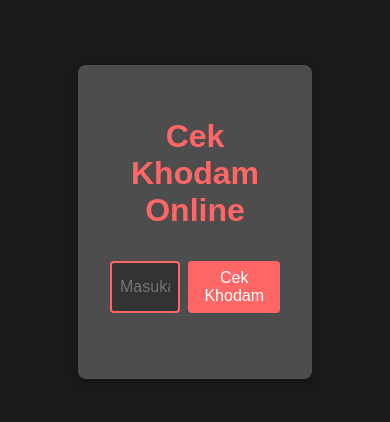
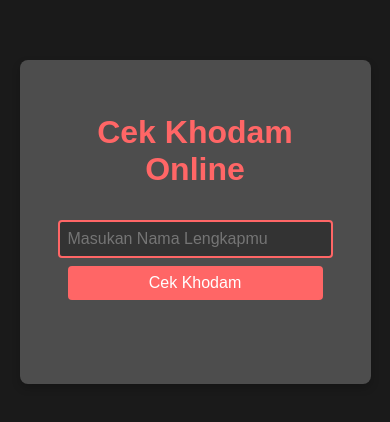
Before and after one commit to idearik/cekkhodam, a plain HTML site: page index.html in a window 390 px wide. Shown: the part 200-622 px from the top of the page. Drawn offline with Linux system fonts and the light colour scheme.

Commit message:
Update style.css
Mobile Friendly

```diff
--- a/style.css
+++ b/style.css
@@ -1,3 +1,4 @@
+/* General styles */
 body {
     margin: 0;
     font-family: Arial, sans-serif;
@@ -15,9 +16,10 @@ body {
     padding: 2em;
     box-shadow: 0 4px 8px rgba(0, 0, 0, 0.2);
     border-radius: 8px;
-    width: 60%;
+    width: 90%; /* Adjusted for mobile */
     max-width: 800px;
     box-sizing: border-box;
+    margin: 0 auto; /* Center the container */
 }
 
 h1 {
@@ -28,7 +30,8 @@ h1 {
 
 .input-group {
     display: flex;
-    justify-content: center;
+    flex-direction: column; /* Stack inputs on mobile */
+    align-items: center;
     margin-bottom: 1em;
 }
 
@@ -38,7 +41,7 @@ input[type="text"] {
     border: 2px solid #ff6666; /* Pastel red border */
     border-radius: 4px;
     outline: none;
-    margin-right: 0.5em;
+    margin-bottom: 0.5em; /* Spacing between inputs */
     width: 100%;
     max-width: 300px;
     background-color: #333; /* Darker input background */
@@ -54,6 +57,8 @@ button {
     border-radius: 4px;
     cursor: pointer;
     transition: background-color 0.3s;
+    width: 100%; /* Full width on mobile */
+    max-width: 300px; /* Limit width on larger screens */
 }
 
 button:hover {
@@ -67,13 +72,13 @@ button:hover {
 
 .khodam-details {
     display: flex;
-    align-items: flex-start; /* Align items at the start */
+    flex-direction: column; /* Stack image and text on mobile */
+    align-items: center;
+    text-align: center; /* Center text on mobile */
 }
 
 .khodam-image-container {
-    flex: 0 0 30%; /* Take up 30% of the container width */
-    margin-right: 1em;
-    text-align: center;
+    margin-bottom: 1em; /* Spacing between image and text */
 }
 
 .khodam-image {
@@ -81,10 +86,6 @@ button:hover {
     max-width: 100%; /* Prevent image overflow */
     box-shadow: 0 4px 8px rgba(0, 0, 0, 0.2); /* Add drop shadow */
     border-radius: 8px;
-}
-
-.khodam-text {
-    flex: 1; /* Take remaining space */
 }
 
 .khodam-text p {
@@ -138,3 +139,33 @@ button:hover {
         transform: scale(1);
     }
 }
+
+/* Media query for tablets and smaller screens */
+@media (max-width: 768px) {
+    .container {
+        width: 80%; /* Adjusted for tablets */
+    }
+}
+
+/* Media query for phones and smaller screens */
+@media (max-width: 480px) {
+    .container {
+        width: 90%; /* Adjusted for smaller screens */
+    }
+
+    .input-group {
+        padding: 0 1em; /* Padding on smaller screens */
+    }
+
+    input[type="text"] {
+        max-width: none; /* Full width input on smaller screens */
+    }
+
+    button {
+        max-width: none; /* Full width button on smaller screens */
+    }
+
+    .khodam-image-container {
+        margin-bottom: 0.5em; /* Reduced spacing for smaller screens */
+    }
+}
```
